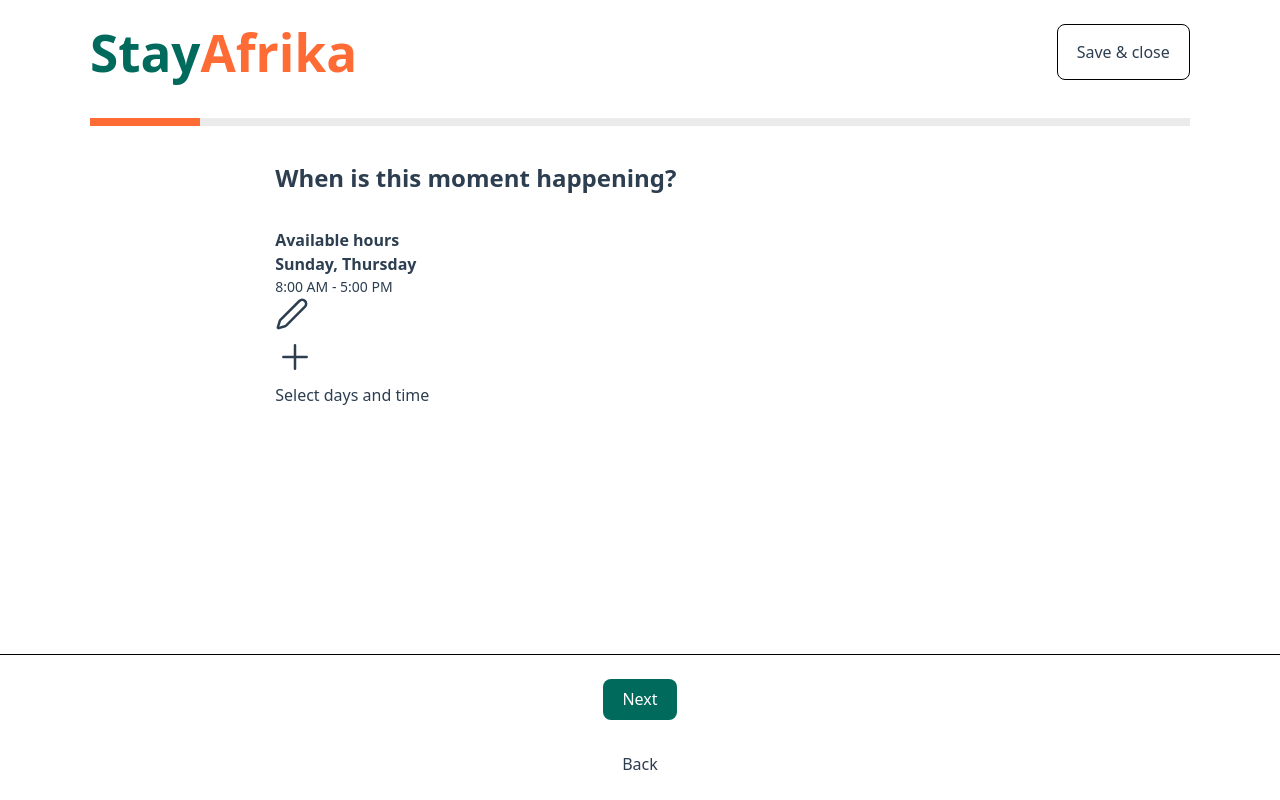
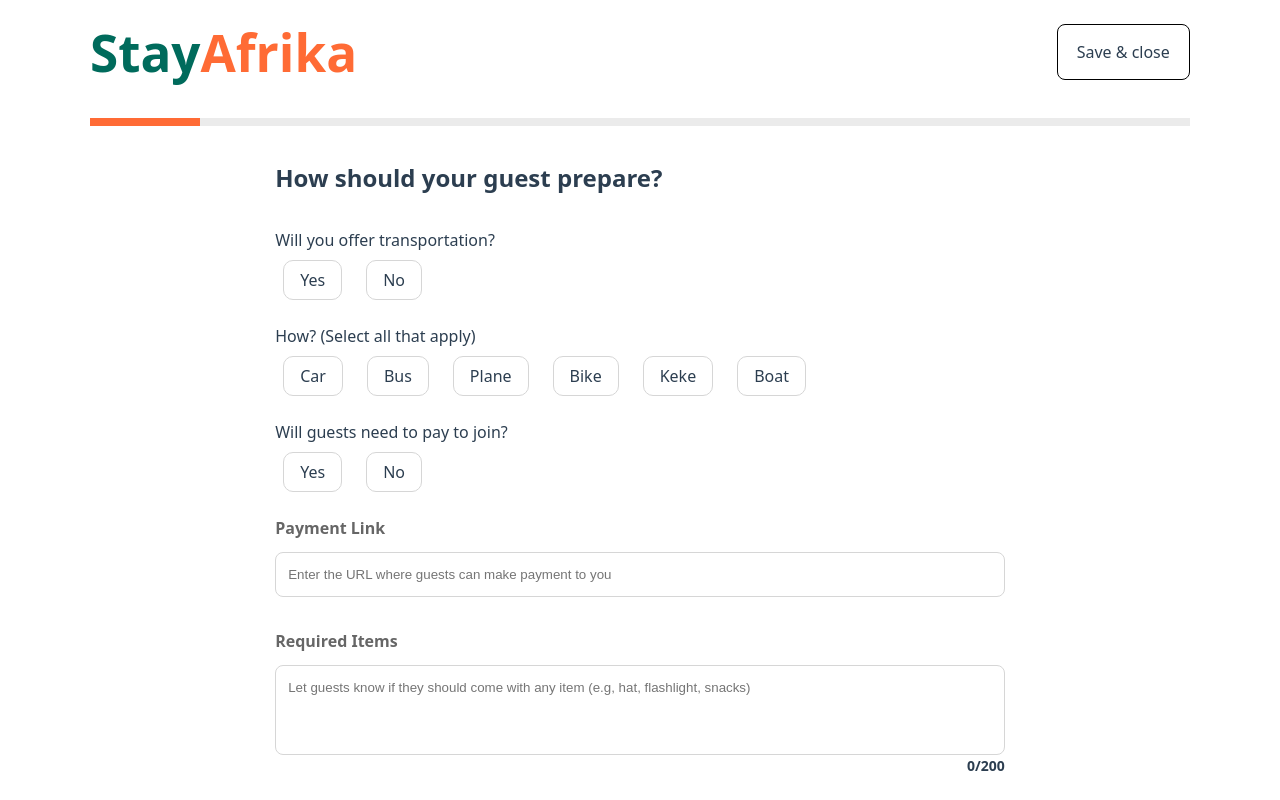
Before and after one commit to nursh/StayAfrika-Demo, a React (Vite) app: page / in a window 1280 px wide. Shown: the top 800 px of the page. Built offline with nearby package versions, Linux system fonts and the light colour scheme.

Commit message:
add page for guest preparation

```diff
--- a/src/App.tsx
+++ b/src/App.tsx
@@ -11,6 +11,7 @@ import Moment6 from "./pages/Moment6";
 import Moment72 from "./pages/Moment7-2";
 import Moment71 from "./pages/Moment7-1";
 import Moment8 from "./pages/Moment8";
+import Moment9 from "./pages/Moment9";
 
 function App() {
   return (
@@ -40,7 +41,8 @@ function App() {
           {/* <Moment6 /> */}
           {/* <Moment71 /> */}
           {/* <Moment72 /> */}
-          <Moment8 />
+          {/* <Moment8 /> */}
+          <Moment9 />
         </div>
       </main>
 
--- /dev/null
+++ b/src/components/RadioButton.tsx
@@ -0,0 +1,17 @@
+
+type RadioProps = {
+  id: string;
+  name: string;
+  label: string;
+  value: string
+}
+
+export default function RadioButton({ id, name, label, value }: RadioProps) {
+
+  return (
+    <div className="radio-button">
+      <input type="radio" id={id} name={name} value={value} />
+      <label htmlFor={id}>{label}</label>
+    </div>
+  )
+}
--- /dev/null
+++ b/src/pages/Moment9.tsx
@@ -0,0 +1,107 @@
+import Heading from "@app/components/Heading";
+import RadioButton from "@app/components/RadioButton";
+import { useState } from "react";
+
+const transport = {
+  name: "transport",
+  options: [
+    { id: "tyes", value: "yes", label: "Yes" },
+    { id: "tno", value: "no", label: "No" },
+  ],
+};
+
+const transportTypes = {
+  name: "transportTypes",
+  options: [
+    { id: "Car", value: "Car", label: "Car" },
+    { id: "Bus", value: "Bus", label: "Bus" },
+    { id: "Plane", value: "Plane", label: "Plane" },
+    { id: "Bike", value: "Bike", label: "Bike" },
+    { id: "Keke", value: "Keke", label: "Keke" },
+    { id: "Boat", value: "Boat", label: "Boat" },
+  ],
+};
+
+const join = {
+  name: "join",
+  options: [
+    { id: "jyes", value: "yes", label: "Yes" },
+    { id: "jno", value: "no", label: "No" },
+  ],
+};
+
+export default function Moment9() {
+
+  return (
+    <>
+      <Heading>How should your guest prepare?</Heading>
+      <div className="content-container">
+        <div className="radio-group">
+          <p className="semibold">Will you offer transportation?</p>
+          <div className="radio-buttons">
+            {transport.options.map(({ id, value, label }) => (
+              <RadioButton
+                id={id}
+                value={value}
+                label={label}
+                key={id}
+                name={transport.name}
+              />
+            ))}
+          </div>
+        </div>
+
+        <div className="radio-group">
+          <p className="semibold">How? (Select all that apply)</p>
+          <div className="radio-buttons">
+            {transportTypes.options.map(({ id, value, label }) => (
+              <RadioButton
+                id={id}
+                value={value}
+                label={label}
+                key={id}
+                name={transportTypes.name}
+              />
+            ))}
+          </div>
+        </div>
+
+        <div className="radio-group">
+          <p className="semibold">Will guests need to pay to join?</p>
+          <div className="radio-buttons">
+            {join.options.map(({ id, value, label }) => (
+              <RadioButton
+                id={id}
+                value={value}
+                label={label}
+                key={id}
+                name={join.name}
+              />
+            ))}
+          </div>
+        </div>
+
+        <div className="form-group">
+          <label htmlFor="paymentlink">Payment Link</label>
+          <input
+            type="text"
+            placeholder="Enter the URL where guests can make payment to you"
+            id="paymentlink"
+            name="paymentlink"
+          />
+        </div>
+
+        <div className="form-group">
+          <label htmlFor="requiredItems">Required Items</label>
+          <textarea
+            name="requiredItems"
+            id="requiredItems"
+            rows={4}
+            placeholder="Let guests know if they should come with any item (e.g, hat, flashlight, snacks)"
+          />
+          <p>0/200</p>
+        </div>
+      </div>
+    </>
+  );
+}
--- a/src/styles/Form-Group.css
+++ b/src/styles/Form-Group.css
@@ -83,8 +83,8 @@ select {
   border-color: var(--color-border);
 }
 
-/* Radio group */
-.checkbox-container p{
+/* Checkbox group */
+.checkbox-container p {
   margin-block-end: 1rem;
 }
 
@@ -94,22 +94,37 @@ select {
   border-radius: 0.5rem;
   display: grid;
   grid-template-columns: repeat(3, auto);
-  gap: 1.5rem;
+  gap: 1.5rem 0.5rem;
 }
 
-.checkbox-group input {
+.checkbox-group input,
+.radio-button input {
   appearance: none;
 }
 
-.checkbox-group label {
+.checkbox-group label,
+.radio-button label {
   padding: 0.5rem 1rem;
   border: 1px solid var(--color-border);
   border-radius: 0.625rem;
 }
 
-input[type="checkbox"]:checked + label {
+input[type="checkbox"]:checked + label,
+input[type="radio"]:checked + label {
   border: 1px solid var(--color-orange);
   background-color: var(--color-light-orange);
+}
+
+/* Radio Group */
+.radio-buttons {
+  display: flex;
+  gap: 1rem;
+}
+
+.radio-group {
+  display: flex;
+  flex-direction: column;
+  gap: 1rem;
 }
 
 /* Dialog */
```
Also changed, not shown: src/components/Checkbox.tsx (added).
